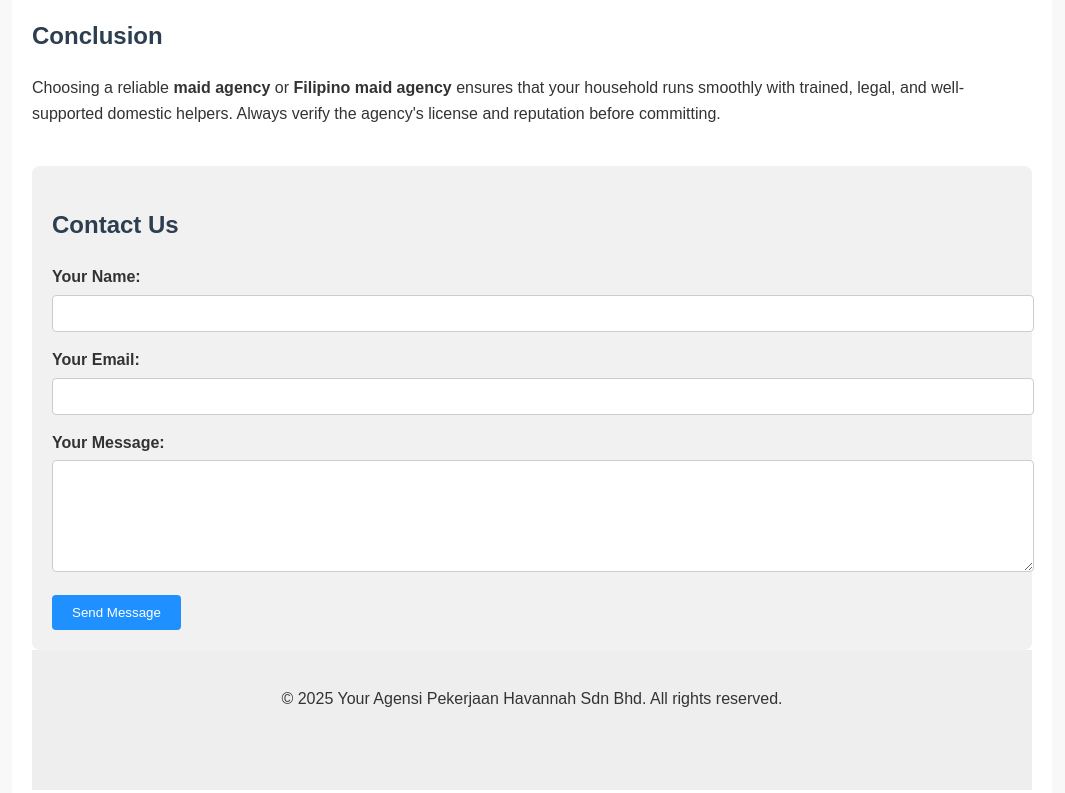
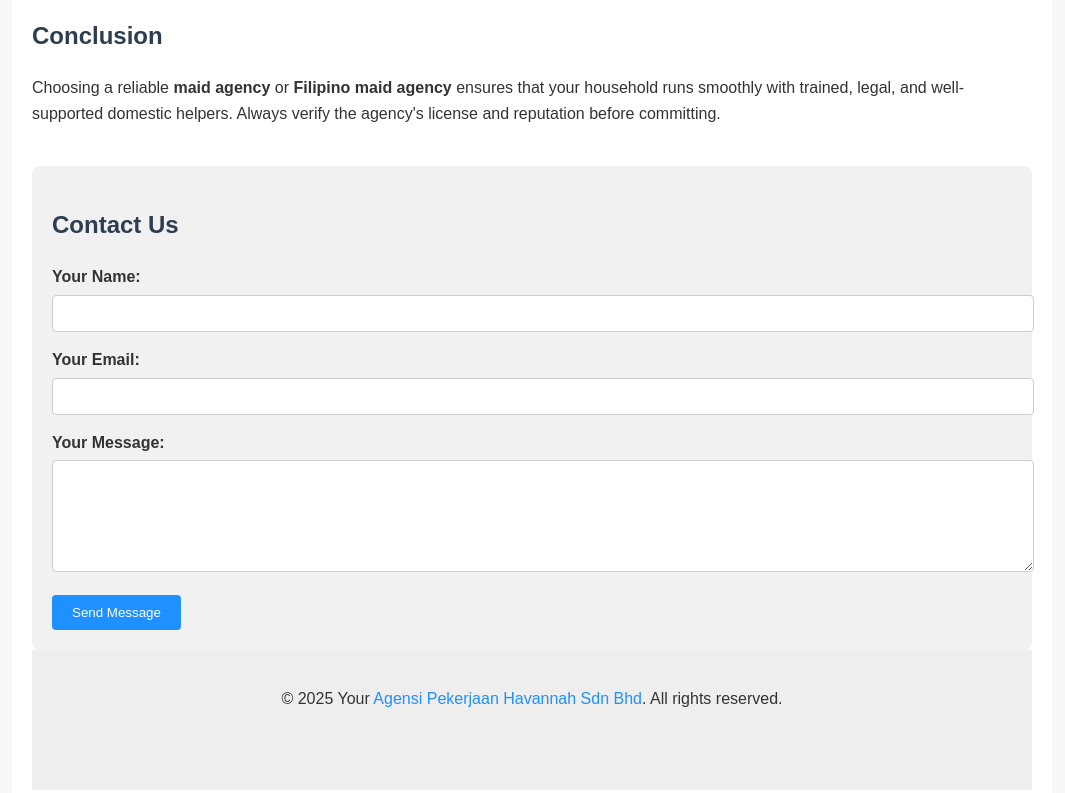
Before and after one commit to Maid-Agency/havannah, a plain HTML site: page index.html in a window 1280 px wide. Shown: the part 2769-3562 px from the top of the page, without its empty margins (108-1173 px from the left). Drawn offline with nearby package versions, Linux system fonts and the light colour scheme; some icons are missing.

Commit message:
Update index.html

```diff
--- a/index.html
+++ b/index.html
@@ -322,7 +322,7 @@
         </main>
 
         <footer>
-            <p>&copy; 2025 Your Agensi Pekerjaan Havannah Sdn Bhd. All rights reserved.</p>
+            <p>&copy; 2025 Your <a href="https://havannah.com.my/">Agensi Pekerjaan Havannah Sdn Bhd</a>. All rights reserved.</p>
             <div class="social-icons">
                 <a href="https://www.facebook.com/YourPageName" target="_blank" aria-label="Facebook">
                     <i class="fab fa-facebook-square"></i>
```
